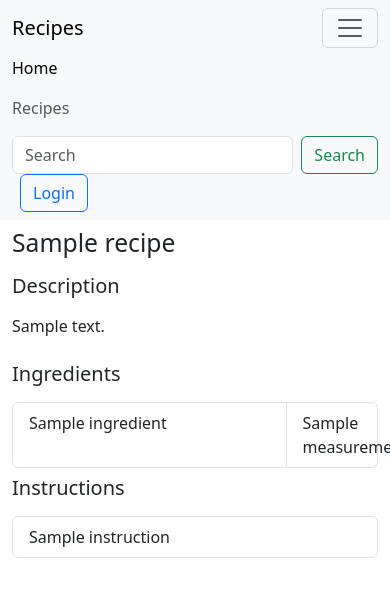
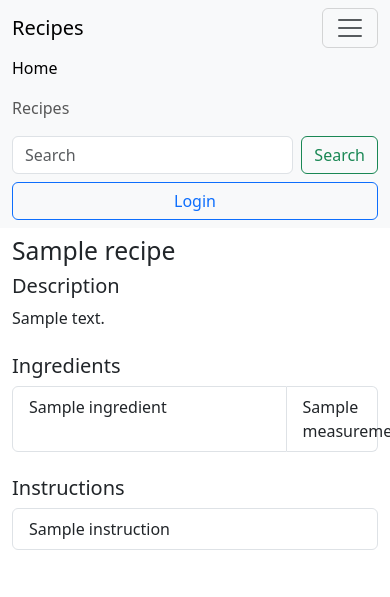
Before and after one commit to sbeckstrand/recipe_app, a Django app: template recipes/templates/recipes/recipe_detail.html in a window 390 px wide, after a click that opens the changed part; the page is wider, and only the part inside the window is pictured. Shown: the top 597 px of that part. Run offline with Django 3.2, Linux system fonts and the light colour scheme; the template is opened without the code that fills it: most values are stand-ins (such as "Sample title", 1, 10 or a date in 2020); some libraries are stand-ins or nearby versions.

Commit message:
Added some UI quality of life improvements
Updated the appearance of buttons in the nav on small devices when
items are collapsed. Updated headers to be consistent. Updated
ingredient, description, and instruction section spacing to be
consistent. Updated the recipe description to include a custom filter
to prevent the description including empty new lines.

```diff
--- a/recipes/templates/base.html
+++ b/recipes/templates/base.html
@@ -26,5 +26,13 @@
 <style>
   .asteriskField {
     display: none;
-}
+  }
+
+  /* Styles for small screens */
+  @media (max-width: 991px) {
+      .nav-btn-small-screen {
+          width: 100% !important;
+          margin: 0.5rem 0 0 0 !important;
+      }
+  }
 </style>
--- a/recipes/templates/index.html
+++ b/recipes/templates/index.html
@@ -1,8 +1,8 @@
 {% extends "base.html" %}
 {% block content %}
 
-<h1 class="py-2">Welcome!</h1>
+<h2 class="pt-3">Welcome!</h2>
 <p class="py-2">Lorem ipsum dolor sit amet, consectetur adipiscing elit. Curabitur eu accumsan risus. Quisque at fringilla ante, eu luctus elit. Quisque tristique orci nec lacus finibus, nec lacinia metus vulputate. Ut velit diam, volutpat sit amet erat sed, fringilla laoreet felis. Ut in iaculis arcu. Praesent bibendum tincidunt consectetur. Cras blandit interdum est. Pellentesque eget metus metus. Vivamus eu hendrerit dolor, venenatis dictum tellus. Donec cursus nisl magna, at imperdiet nibh blandit vitae.</p>
-<h1 class="py-2">Recent Recipes</h1>
+<h2 class="py-2">Recent Recipes</h2>
 {% include 'recipes/recipe_list.html' %}
 {% endblock %}
--- a/recipes/templates/nav.html
+++ b/recipes/templates/nav.html
@@ -13,7 +13,7 @@
               <a class="nav-link" href="/recipes">Recipes</a>
           </li>
           {% if user.is_authenticated %}
-            <a href="/recipe/new/"><button class="btn btn-outline-primary" type="submit">New Recipe</button></a>
+          <a href="/recipe/new/"><button class="btn btn-outline-primary nav-btn-small-screen nav-item" type="submit">New Recipe</button></a>
           {% endif %}
       </ul>
       <form class="d-flex" role="search" method="GET" action="/search/">
@@ -21,9 +21,9 @@
         <button class="btn btn-outline-success" type="submit">Search</button>
       </form>
       {% if user.is_authenticated %}
-          <a href="/logout/"><button class="btn btn-outline-danger mx-2" type="submit">Log Out</button></a>
+        <a href="/logout/"><button class="btn btn-outline-danger mx-2 nav-btn-small-screen nav-item" type="submit">Log Out</button></a>
       {% else %}
-          <a href="/login/"><button class="btn btn-outline-primary mx-2" type="submit">Login</button></a>
+        <a href="/login/"><button class="btn btn-outline-primary mx-2 nav-btn-small-screen nav-item" type="submit">Login</button></a>
       {% endif %}
     </div>
   </div>
--- a/recipes/templates/recipes/recipe_all.html
+++ b/recipes/templates/recipes/recipe_all.html
@@ -1,13 +1,11 @@
 {% extends "base.html" %}
 {% block content %}
 {% if title == "Search Results" %}
-    <h2 class="py-2">Search Results</h2>
+    <h2 class="pt-3">Search Results</h2>
     <p class="text-secondary">Result Count: {{ recipes|length }}</p>
     {% if recipes|length == 0 %}
         <p>No results found.</p>
     {% endif %}
-{% else %}
-    <h2 class="py-2">Recipes</h1>
 {% endif %}
 {% include 'recipes/recipe_list.html' %}
 {% endblock %}
--- a/recipes/templates/recipes/recipe_detail.html
+++ b/recipes/templates/recipes/recipe_detail.html
@@ -1,11 +1,16 @@
 {% extends "base.html" %}
+{% load custom_filters %}
+
 {% block content %}
-    <h2 class="py-2">{{ recipe.title }}</h2>
+    <h2 class="pt-2">{{ recipe.title }}</h2>
 
     <h5>Description</h5>
-    <p>{{ recipe.description|linebreaks }}</p>
-
-    <h5 class="py-2">Ingredients</h5>
+    {% with recipe.description|remove_empty_lines as description %}
+        {% for section in description %}
+            <div>{{ section }}</div>
+        {% endfor %}
+    {% endwith %}
+    <h5 class="pt-4">Ingredients</h5>
     {% for key, ingredient_dict in ingredients.items %}
     <ul class="list-group list-group-horizontal w-100">
         <li class="list-group-item w-75">
@@ -17,7 +22,7 @@
     </ul>
     {% endfor %}
 
-    <h5 class="py-2">Instructions</h5>
+    <h5 class="pt-4">Instructions</h5>
     <ul class="list-group mb-3">
         {% for key, instruction in instructions.items %}
             <li class="list-group-item">
--- a/recipes/templates/recipes/recipe_edit.html
+++ b/recipes/templates/recipes/recipe_edit.html
@@ -2,14 +2,14 @@
 {% load crispy_forms_tags %}
 
 {% block content %}
-    <h2 class="py-2">{{ title }}</h2>
+    <h2 class="pt-3">{{ title }}</h2>
     <form id="dynamic-form" method="post">
         {% csrf_token %}
         {{ form.title|as_crispy_field }}
         {{ form.description|as_crispy_field }}
 
         {% for section in sections %}
-        <div id="{{ section }}-control" class="mb-3">
+        <div id="{{ section }}-control" class="mb-5">
             <label class="form-label">{{ section|title }}s</label>
             <div id="{{ section }}-formset">
                 <!-- Form fields will be added and removed dynamically here -->
@@ -123,7 +123,7 @@
         }
 
         // Event listener to add a new field when "Add Field" button is clicked
-        {{ section}}_formset.addEventListener('click', function(event) {
+        {{ section }}_formset.addEventListener('click', function(event) {
             if (event.target.classList.contains('remove-field-{{ section }}')) {
                 removeField{{ section|title }}(event);
             }
--- a/recipes/templates/recipes/recipe_list.html
+++ b/recipes/templates/recipes/recipe_list.html
@@ -1,4 +1,4 @@
-<ul class="list-group">
+<ul class="pt-3 list-group">
     {% for recipe in recipes %}
         <li class="list-group-item">
             <a class="link-body-emphasis link-offset-2 link-underline-opacity-25 link-underline-opacity-75-hover" href="{% url 'recipe_detail' pk=recipe.pk %}">{{ recipe.title }}</a>
--- /dev/null
+++ b/recipes/templatetags/custom_filters.py
@@ -0,0 +1,11 @@
+from django import template
+
+register = template.Library()
+
+@register.filter
+def remove_empty_lines(value):
+    value = value.replace("\r", "")
+    lines = value.split('\n')
+    non_empty_lines = [line for line in lines if len(line) > 0]
+    print(non_empty_lines)
+    return non_empty_lines
```
Also changed, not shown: recipes/templatetags/__init__.py (added). Lines whose indentation alone changed are shown as unchanged.
